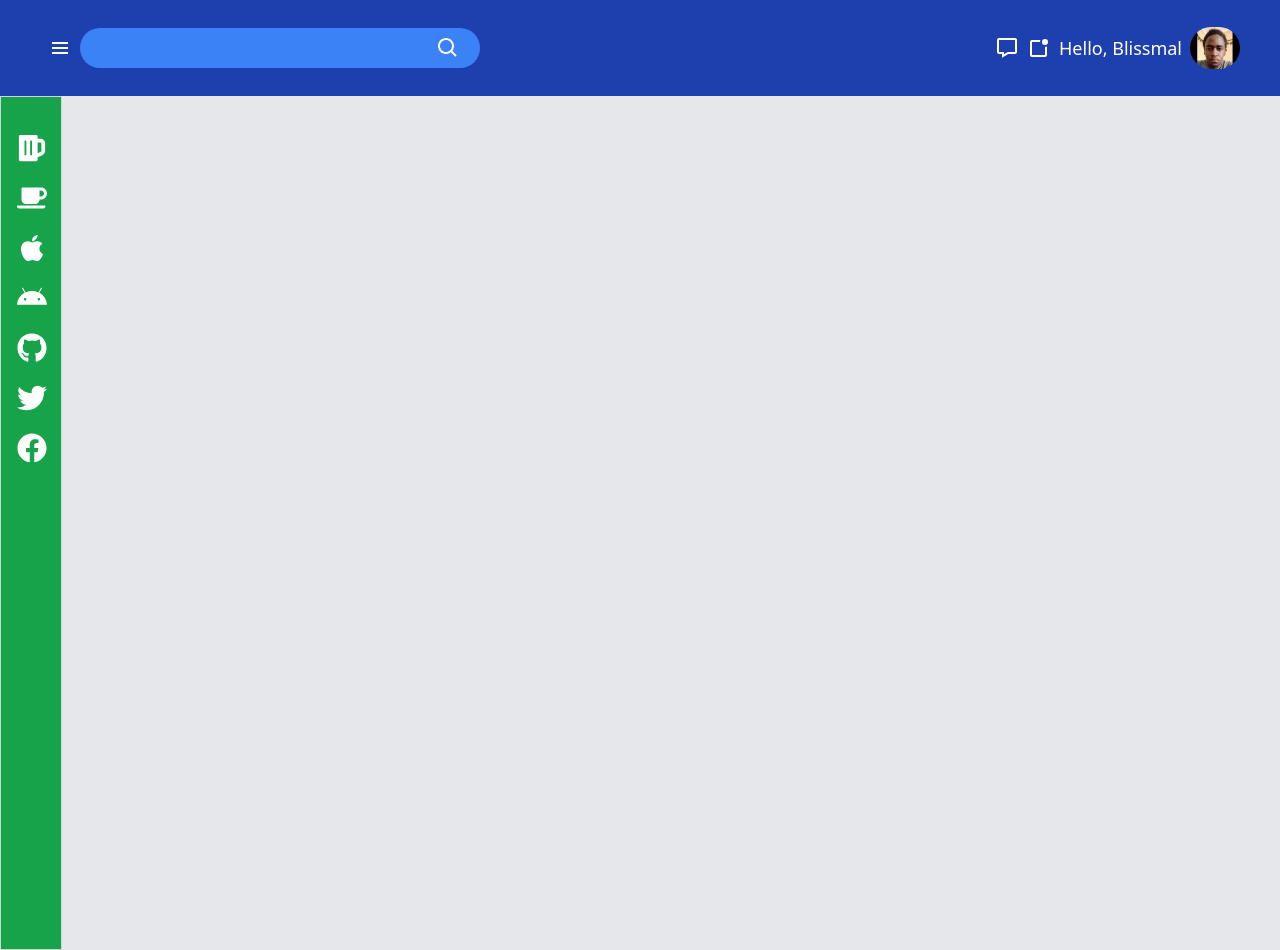
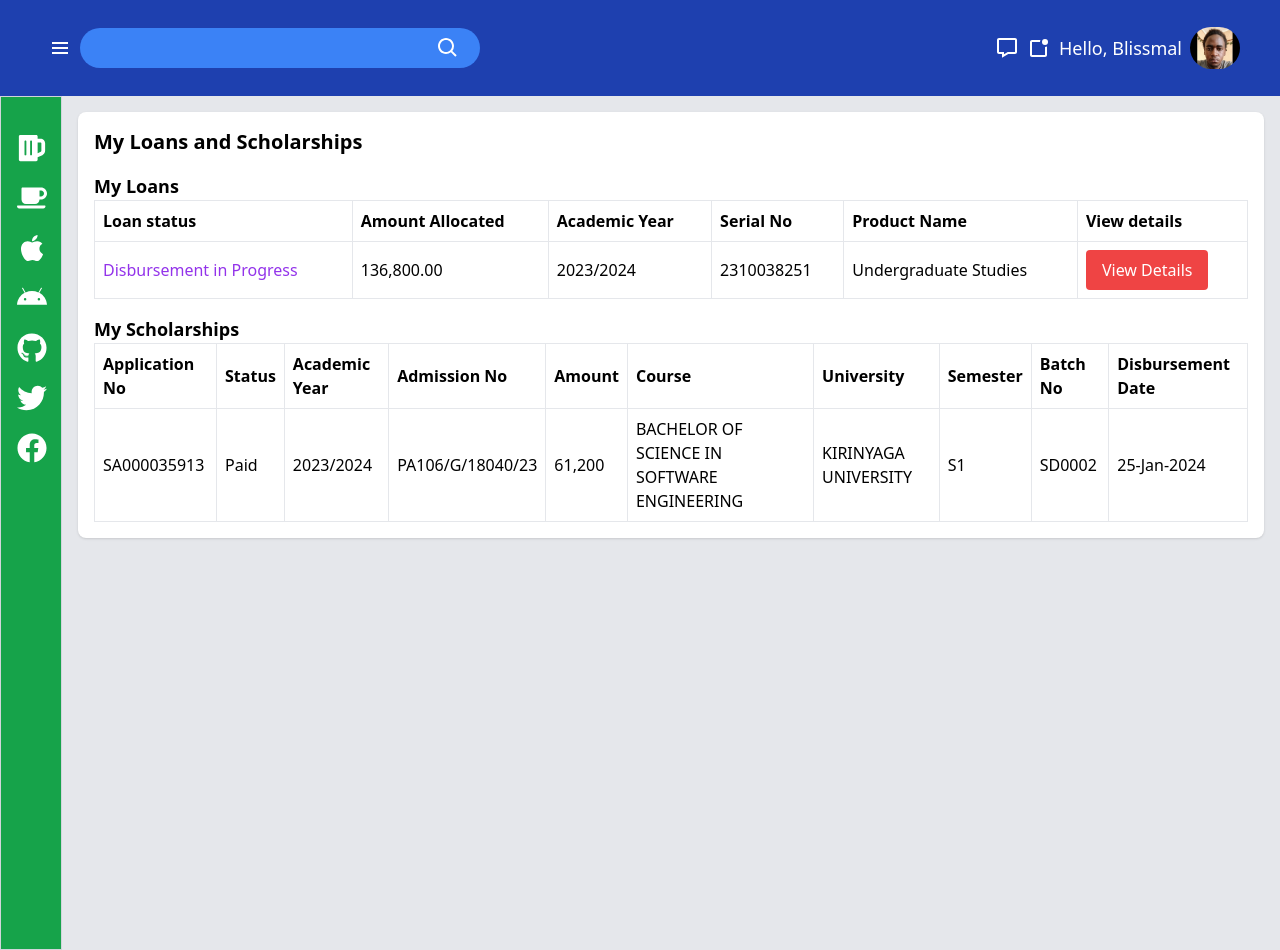
Before and after one commit to Blissmal/helbLike-tailwind, a React (Vite) app: page /loans in a window 1280 px wide. Before the commit this address had no page. Built offline with nearby package versions, Linux system fonts and the light colour scheme.

Commit message:
added link

```diff
--- a/src/App.jsx
+++ b/src/App.jsx
@@ -1,9 +1,10 @@
 import { useEffect, useState } from "react";
 import Nav from "./components/Nav";
 import FloatLeft from "./components/FloatLeft";
-import Home from "./components/Home";
+import Home from "./pages/Home";
 import { BrowserRouter, Routes, Route } from "react-router-dom";
 import Loader from "./components/Loader";
+import Loans from "./pages/Loans";
 
 const App = () => {
   const [toggle, setToggle] = useState(false);
@@ -34,7 +35,7 @@ const App = () => {
           <div className="flex-1 overflow-x-hidden">
             <Routes>
               <Route path="/" element={<Home />} />
-              <Route path="/users" element={<Home />} />
+              <Route path="/loans" element={<Loans />} />
             </Routes>
           </div>
         </div>
--- a/src/components/FloatLeft.jsx
+++ b/src/components/FloatLeft.jsx
@@ -1,13 +1,14 @@
 import { useState } from 'react';
 import { FaAndroid, FaApple, FaBeer, FaCoffee, FaFacebook, FaGithub, FaTwitter } from 'react-icons/fa';
 import propTypes from "prop-types"
+import { Link } from 'react-router-dom';
 
 const FloatLeft = ({ toggle }) => {
   const [selected, setSelected] = useState(null);
 
   const icons = [
-    { icon: <FaBeer size={30} color="white" />, label: "Beer" },
-    { icon: <FaCoffee size={30} color="white" />, label: "Coffee" },
+    { icon: <FaBeer size={30} color="white" />, label: "Beer", link: "/" },
+    { icon: <FaCoffee size={30} color="white" />, label: "Coffee", link: "/loans"},
     { icon: <FaApple size={30} color="white" />, label: "Apple" },
     { icon: <FaAndroid size={30} color="white" />, label: "Android" },
     { icon: <FaGithub size={30} color="white" />, label: "Github" },
@@ -28,8 +29,10 @@ const FloatLeft = ({ toggle }) => {
               className={`flex ${index === 1 && 'mt-20'} gap-2 pr-3 mt-5 items-center border-r-2 ${selected === index ? ' border-red-600' : 'border-green-600'} transition-border duration-200`}
               onClick={() => handleClick(index)}
             >
+              <Link to={item.link}>
               <span>{item.icon}</span>
               {toggle && <span className={`font-bold ${selected === index ? 'text-red-600' : 'text-white'} transition-colors duration-300`}>{item.label}</span>}
+              </Link>
             </li>
           ))}
         </ul>
--- a/src/components/Home.jsx
+++ b/src/pages/Home.jsx
@@ -1,4 +1,4 @@
-import CardHome from "./CardHome";
+import CardHome from "../components/CardHome"
 import {
   BiBook,
   BiBullseye,
--- /dev/null
+++ b/src/pages/Loans.jsx
@@ -0,0 +1,71 @@
+const Loans = () => {
+  return (
+    <div className="p-4">
+      <div className="bg-white p-4 rounded-lg shadow">
+        <h2 className="text-xl font-bold mb-4">My Loans and Scholarships</h2>
+        <div className="mb-4">
+          <h3 className="text-lg font-semibold">My Loans</h3>
+          <table className="w-full text-left border-collapse">
+            <thead>
+              <tr>
+                <th className="border p-2">Loan status</th>
+                <th className="border p-2">Amount Allocated</th>
+                <th className="border p-2">Academic Year</th>
+                <th className="border p-2">Serial No</th>
+                <th className="border p-2">Product Name</th>
+                <th className="border p-2">View details</th>
+              </tr>
+            </thead>
+            <tbody>
+              <tr>
+                <td className="border p-2 text-purple-600">Disbursement in Progress</td>
+                <td className="border p-2">136,800.00</td>
+                <td className="border p-2">2023/2024</td>
+                <td className="border p-2">2310038251</td>
+                <td className="border p-2">Undergraduate Studies</td>
+                <td className="border p-2">
+                  <button className="bg-red-500 text-white px-4 py-2 rounded">View Details</button>
+                </td>
+              </tr>
+            </tbody>
+          </table>
+        </div>
+        <div>
+          <h3 className="text-lg font-semibold">My Scholarships</h3>
+          <table className="w-full text-left border-collapse">
+            <thead>
+              <tr>
+                <th className="border p-2">Application No</th>
+                <th className="border p-2">Status</th>
+                <th className="border p-2">Academic Year</th>
+                <th className="border p-2">Admission No</th>
+                <th className="border p-2">Amount</th>
+                <th className="border p-2">Course</th>
+                <th className="border p-2">University</th>
+                <th className="border p-2">Semester</th>
+                <th className="border p-2">Batch No</th>
+                <th className="border p-2">Disbursement Date</th>
+              </tr>
+            </thead>
+            <tbody>
+              <tr>
+                <td className="border p-2">SA000035913</td>
+                <td className="border p-2">Paid</td>
+                <td className="border p-2">2023/2024</td>
+                <td className="border p-2">PA106/G/18040/23</td>
+                <td className="border p-2">61,200</td>
+                <td className="border p-2">BACHELOR OF SCIENCE IN SOFTWARE ENGINEERING</td>
+                <td className="border p-2">KIRINYAGA UNIVERSITY</td>
+                <td className="border p-2">S1</td>
+                <td className="border p-2">SD0002</td>
+                <td className="border p-2">25-Jan-2024</td>
+              </tr>
+            </tbody>
+          </table>
+        </div>
+      </div>
+    </div>
+  );
+}
+
+export default Loans;
```
